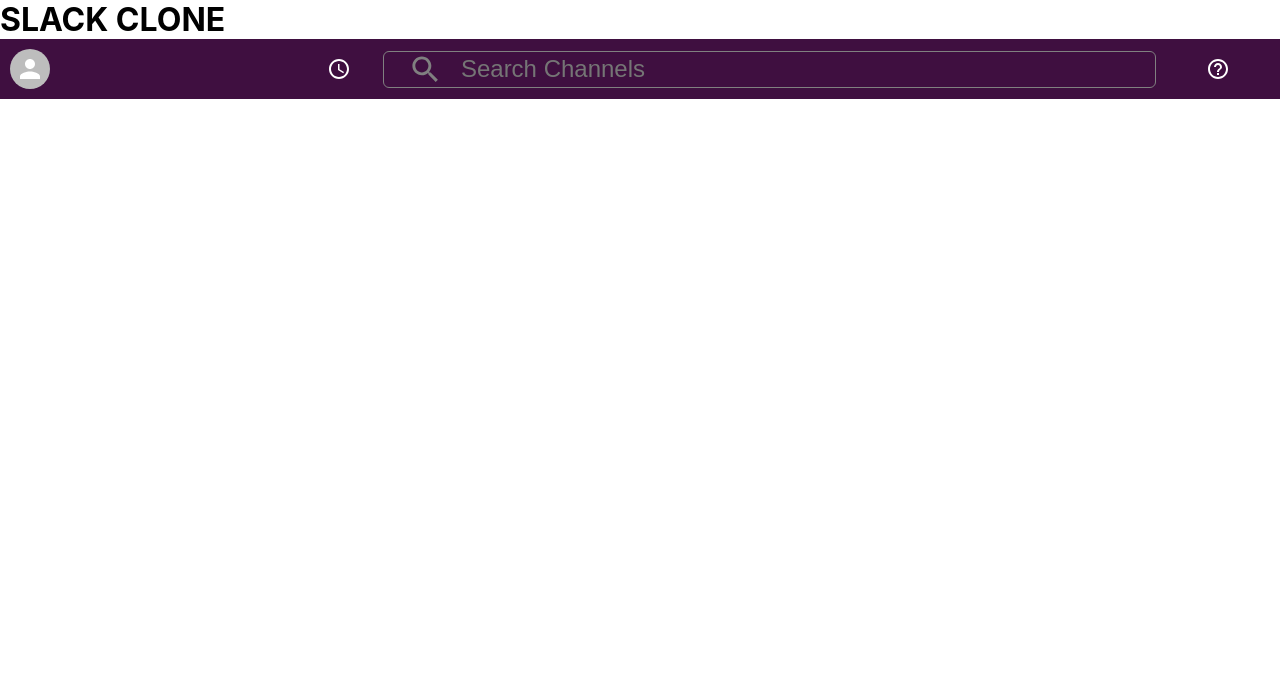
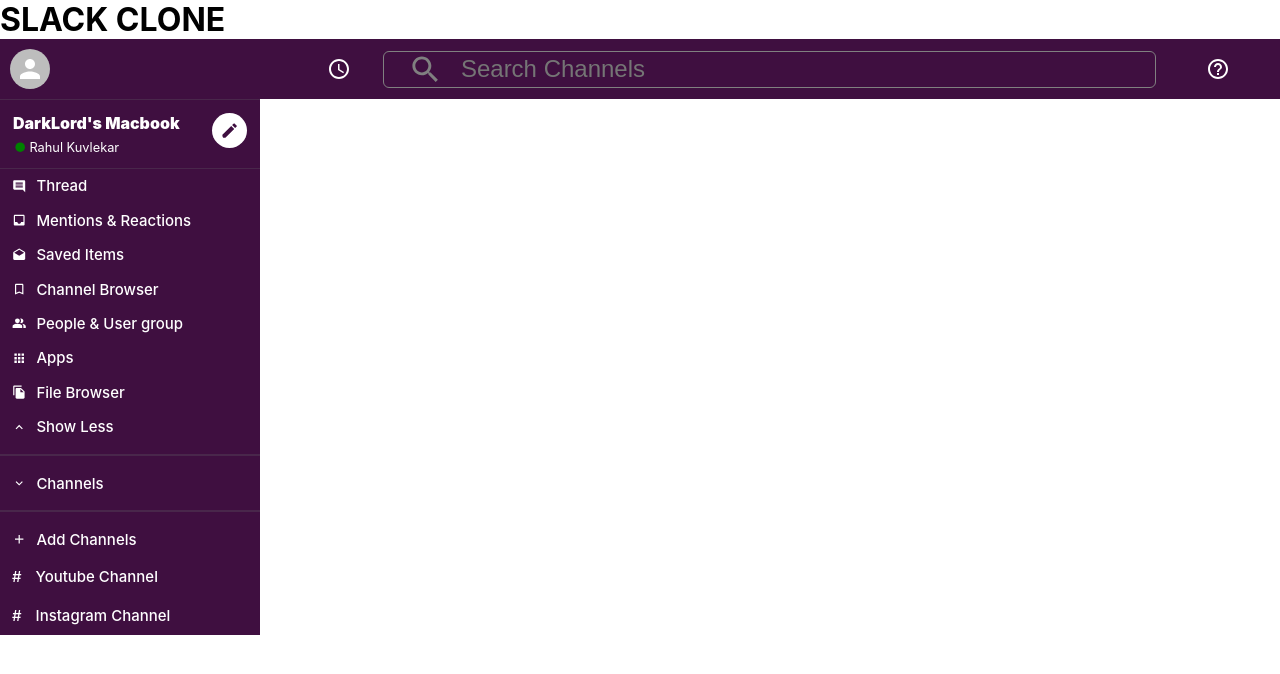
Before and after one commit to RahulKuvlekar/slack-clone-app, a React (Create React App) app: page / in a window 1280 px wide. Shown: the top 674 px of the page. Built offline with nearby package versions, Linux system fonts and the light colour scheme.

Commit message:
Feat- Added Sidebar Component

```diff
--- a/src/App.js
+++ b/src/App.js
@@ -1,10 +1,14 @@
 import "./App.css";
 import Header from "./Component/Header/Header";
+import Sidebar from "./Component/Sidebar/Sidebar";
 
 function App() {
   return <div className="App">
     <h1>SLACK CLONE</h1>
     <Header/>
+    <div className="app__body">
+      <Sidebar/>
+    </div>
   </div>;
 }
 
--- a/src/Component/Header/Header.css
+++ b/src/Component/Header/Header.css
@@ -17,7 +17,7 @@
   margin: 0 0 0 0.6rem;
 }
 .header__left > .MuiSvgIcon-root {
-  margin: 0 2rem 0 auto;
+  margin: 0 2rem 0 0;
 }
 .header__search {
   flex: 0.6;
--- /dev/null
+++ b/src/Component/Sidebar/Sidebar.css
@@ -0,0 +1,50 @@
+.sidebar {
+  background-color: var(--primary-color);
+  color: white;
+  max-width: 260px;
+  border-top: 1.5px solid #49274b;
+}
+.sidebar > hr{
+    margin: 10px 0;
+    border: 1px solid #49274b;
+}
+.sidebar__header {
+  display: flex;
+  align-items: flex-start;
+  justify-content: space-between;
+  border-bottom: 1.5px solid #49274b;
+  padding: 13px;
+}
+.sidebar__header > .MuiSvgIcon-root {
+  background-color: white;
+  color: var(--primary-color);
+  border-radius: 50%;
+  padding: 8px;
+  font-size: 1.2rem;
+}
+.sidebar__header > .MuiSvgIcon-root:hover {
+  color: white;
+  background-color: var(--primary-color);
+  cursor: pointer;
+  border: 1px solid rgba(255, 255, 255, 0.2);
+}
+.sidebar__header__info {
+  flex: 1;
+}
+.sidebar__header__info > h2 {
+  font-size: 1rem;
+  font-weight: 900;
+  margin: 0 0 0.4rem 0;
+}
+.sidebar__header__info > h3 {
+  display: flex;
+  align-items: center;
+  font-size: 0.8rem;
+  font-weight: 400;
+}
+
+.sidebar__header__info > h3 > .MuiSvgIcon-root {
+  font-size: 0.9rem;
+  margin: 1px 2px 0 0;
+  color: green;
+}
--- /dev/null
+++ b/src/Component/Sidebar/Sidebar.js
@@ -0,0 +1,50 @@
+import React from "react";
+import "./Sidebar.css";
+import FiberManualRecordIcon from "@mui/icons-material/FiberManualRecord";
+import CreateIcon from "@mui/icons-material/Create";
+import SidebarOption from "./SidebarOption";
+
+import InsertCommentIcon from "@mui/icons-material/InsertComment";
+import InboxIcon from "@mui/icons-material/Inbox";
+import DraftsIcon from "@mui/icons-material/Drafts";
+import BookmarkBorderIcon from "@mui/icons-material/BookmarkBorder";
+import PeopleAltIcon from "@mui/icons-material/PeopleAlt";
+import AppsIcon from "@mui/icons-material/Apps";
+import FileCopyIcon from "@mui/icons-material/FileCopy";
+import ExpandLessIcon from "@mui/icons-material/ExpandLess";
+import ExpandMoreIcon from '@mui/icons-material/ExpandMore';
+import AddIcon from '@mui/icons-material/Add';
+
+const Sidebar = () => {
+  return (
+    <aside className="sidebar">
+      <div className="sidebar__header">
+        <div className="sidebar__header__info">
+          <h2>DarkLord's Macbook</h2>
+          <h3>
+            <FiberManualRecordIcon />
+            Rahul Kuvlekar
+          </h3>
+        </div>
+        <CreateIcon />
+      </div>
+      <SidebarOption Icon={InsertCommentIcon} title="Thread" />
+      <SidebarOption Icon={InboxIcon} title="Mentions & Reactions" />
+      <SidebarOption Icon={DraftsIcon} title="Saved Items" />
+      <SidebarOption Icon={BookmarkBorderIcon} title="Channel Browser" />
+      <SidebarOption Icon={PeopleAltIcon} title="People & User group" />
+      <SidebarOption Icon={AppsIcon} title="Apps" />
+      <SidebarOption Icon={FileCopyIcon} title="File Browser" />
+      <SidebarOption Icon={ExpandLessIcon} title="Show Less" />
+      <hr />
+      <SidebarOption Icon={ExpandMoreIcon} title="Channels" />
+      <hr />
+      <SidebarOption Icon={AddIcon} title="Add Channels" />
+      {/* Connect to DataBase and Add More Channels */}
+      <SidebarOption title="Youtube Channel"/>
+      <SidebarOption title="Instagram Channel"/>
+    </aside>
+  );
+};
+
+export default Sidebar;
--- /dev/null
+++ b/src/Component/Sidebar/SidebarOption.css
@@ -0,0 +1,26 @@
+.sidebarOption {
+  display: flex;
+  align-items: center;
+  /* justify-content: center; */
+  font-size: 0.8rem;
+  padding: 0 0 0 2px;
+  cursor: pointer;
+  /* height: 3vh; */
+}
+.sidebarOption:hover {
+  background-color: #340e36;
+  opacity: 0.7;
+}
+.sidebarOption__icon {
+  padding: 10px;
+  font-size: 0.9rem !important;
+}
+.sidebarOption__channel {
+  padding: 10px 0;
+}
+.sidebarOption__icon__hash {
+  padding: 10px;
+}
+.sidebarOption > h3 {
+  font-weight: 500;
+}
--- /dev/null
+++ b/src/Component/Sidebar/SidebarOption.js
@@ -0,0 +1,19 @@
+import React from "react";
+import "./SidebarOption.css";
+
+const SidebarOption = (props) => {
+  return (
+    <div className="sidebarOption">
+      {props.Icon && <props.Icon className="sidebarOption__icon" />}
+      {props.Icon ? (
+        <h3>{props.title}</h3>
+      ) : (
+        <h3 className="sidebarOption__channel">
+          <span className="sidebarOption__icon__hash">#</span> {props.title}
+        </h3>
+      )}
+    </div>
+  );
+};
+
+export default SidebarOption;
```
